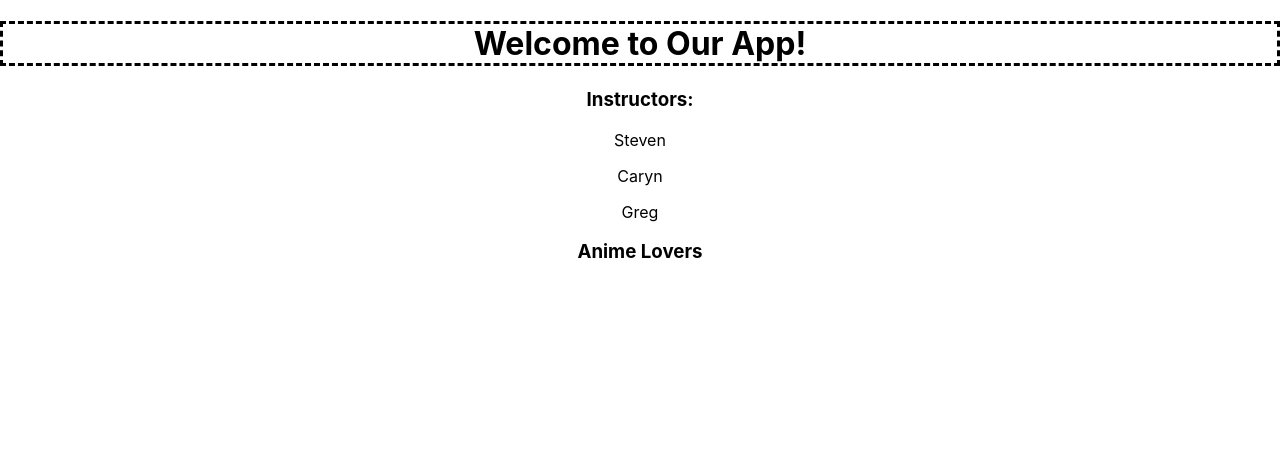
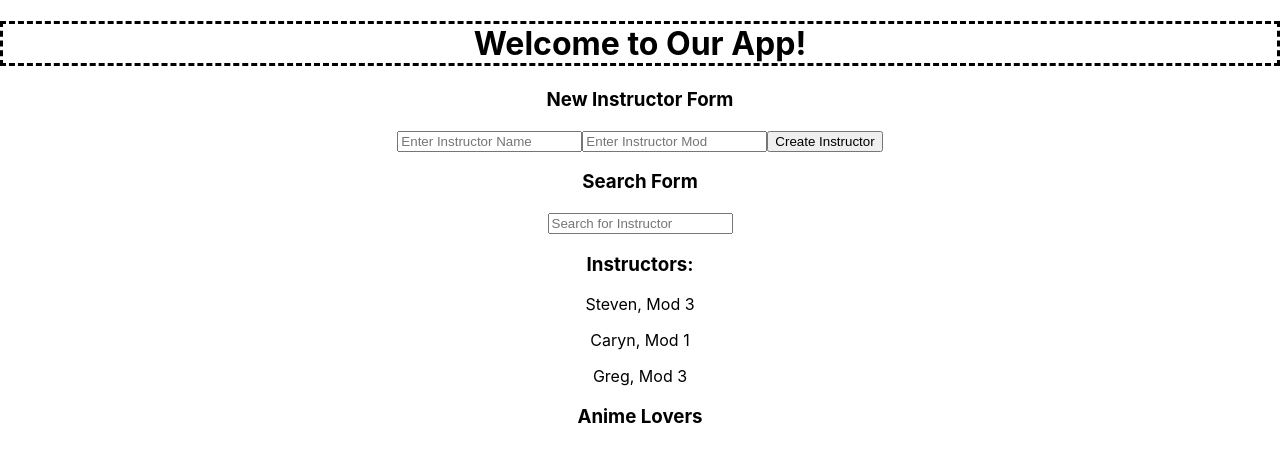
Before and after one commit to rtetelbaum/code-along-components, a React (Create React App) app: page / in a window 1280 px wide. Shown: the top 462 px of the page. Built offline with nearby package versions, Linux system fonts and the light colour scheme.

Commit message:
added forms

```diff
--- /dev/null
+++ b/src/Components/FormComponent.js
@@ -0,0 +1,40 @@
+import React from 'react'
+
+class FormComponent extends React.Component {
+
+	state = {
+		name: "",
+		mod: ""
+	}
+
+	formSubmit = (event) => {
+		event.preventDefault()
+		this.props.createNewInstructor({name: event.target.name.value, mod: event.target.mod.value})
+		event.target.reset()
+		// this.setState({name: "", mod: ""})
+	}
+
+	changeHandler = (event) => {
+		this.setState({[event.target.name]: event.target.value})
+		// if (event.target.name === "name") {
+		// 	this.setState({name: event.target.value}, () => console.log(this.state.name))
+		// } else if (event.target.name === "mod") {
+		// 	this.setState({mod: event.target.value}, () => console.log(this.state.mod))
+		// }
+	}
+
+	render() {
+		return (
+			<div>
+				<h3>New Instructor Form</h3>
+				<form onSubmit={this.formSubmit}>
+					<input type="text" name="name" placeholder="Enter Instructor Name" value={this.state.name} onChange={this.changeHandler} />
+					<input type="number" name="mod" placeholder="Enter Instructor Mod" value={this.state.mod} onChange={this.changeHandler} />
+					<input type="submit" value="Create Instructor" />
+				</form>
+			</div>
+		)
+	}
+}
+
+export default FormComponent
--- a/src/Components/InstructorComponent.js
+++ b/src/Components/InstructorComponent.js
@@ -8,7 +8,7 @@ class InstructorComponent extends React.Component {
 
 	render() {
 		return (
-			<p onClick={this.instructorClickHandler}>{this.props.instructorObj.name}</p>
+			<p onClick={this.instructorClickHandler}>{this.props.instructorObj.name}, Mod {this.props.instructorObj.mod}</p>
 		)
 	}
 
--- /dev/null
+++ b/src/Components/SearchComponent.js
@@ -0,0 +1,14 @@
+import React from 'react'
+
+function SearchComponent(props) {
+	return (
+		<div>
+			<h3>Search Form</h3>
+			<form>
+				<input placeholder="Search for Instructor" value={props.searchValue} onChange={props.searchInstructor} />
+			</form>
+		</div>
+	)
+}
+
+export default SearchComponent
--- a/src/Containers/InstructorsContainer.js
+++ b/src/Containers/InstructorsContainer.js
@@ -1,18 +1,40 @@
 import React from 'react'
 import InstructorComponent from '../Components/InstructorComponent'
+import FormComponent from '../Components/FormComponent'
+import SearchComponent from '../Components/SearchComponent'
 
-function InstructorContainer(props) {
+class InstructorContainer extends React.Component {
 
-	const instructorsArray = [{id: 1, name: "Steven"}, {id: 2, name: "Caryn"}, {id: 3, name: "Greg"}]
+	state = {
+		instructors: [{id: 1, name: "Steven", mod: 3}, {id: 2, name: "Caryn", mod: 1}, {id: 3, name: "Greg", mod: 3}],
+		searchValue: ""
+	}
 
-	const instructors = instructorsArray.map(instructorObj => <InstructorComponent instructorObj={instructorObj} key={instructorObj.id} appClickHandler={props.appClickHandler} />)
+	createNewInstructor = (instructorObj) => {
+		this.setState(prevState => ({instructors: [...prevState.instructors, {id: prevState.instructors.length + 1, name: instructorObj.name, mod: instructorObj.mod}]}))
+	}
 
+	searchInstructor = (event) => {
+		this.setState({
+			searchValue: event.target.value
+		})
+	}
+
+	filteredInstructors = () => {
+		return this.state.instructors.filter(instructorObj => instructorObj.name.toLowerCase().includes(this.state.searchValue.toLowerCase()))
+	}
+
+	render() {
+		const instructors = this.filteredInstructors().map(instructorObj => <InstructorComponent instructorObj={instructorObj} key={instructorObj.id} appClickHandler={this.props.appClickHandler} />)
 		return (
 			<div>
+				<FormComponent createNewInstructor={this.createNewInstructor} />
+				<SearchComponent searchInstructor={this.searchInstructor} searchValue={this.state.searchValue} />
 				<h3>Instructors:</h3>
 				{instructors}
 			</div>
 		)
 	}
+}
 
 export default InstructorContainer
```
Also changed, not shown: 1 other file (tests, documents, lock files or other folders). Lines whose indentation alone changed are shown as unchanged.
